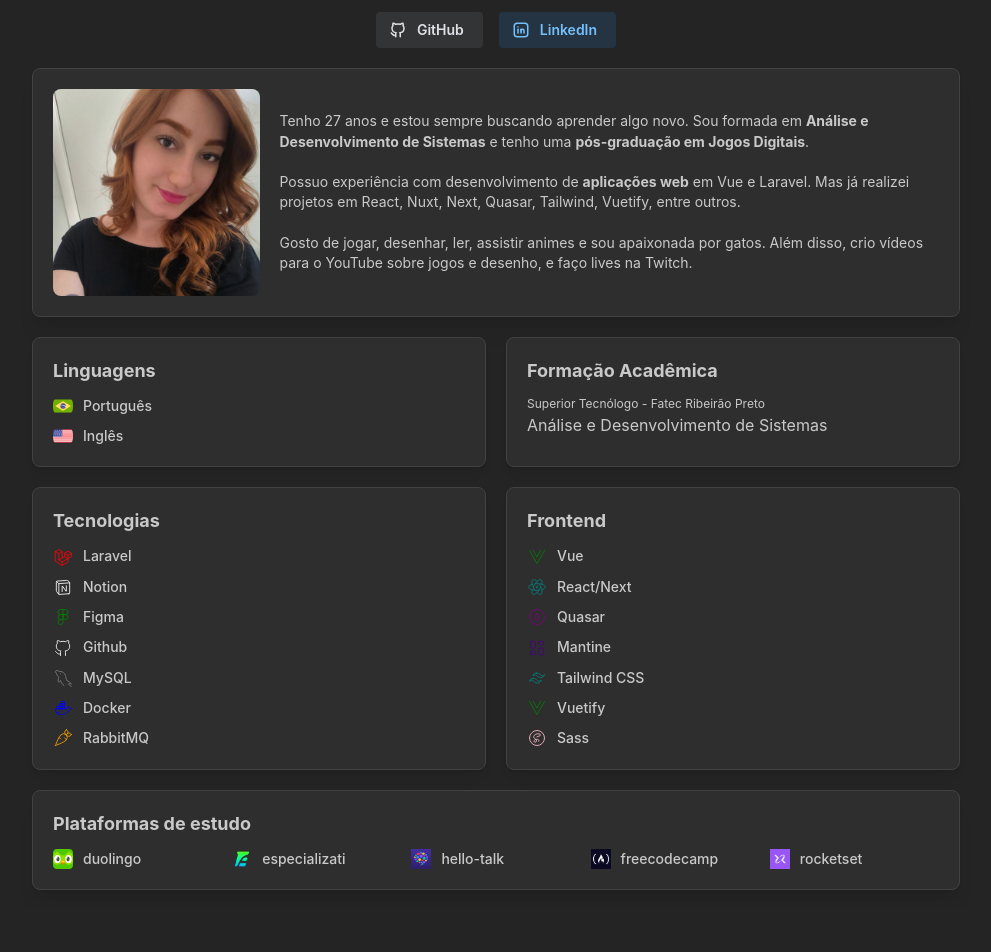
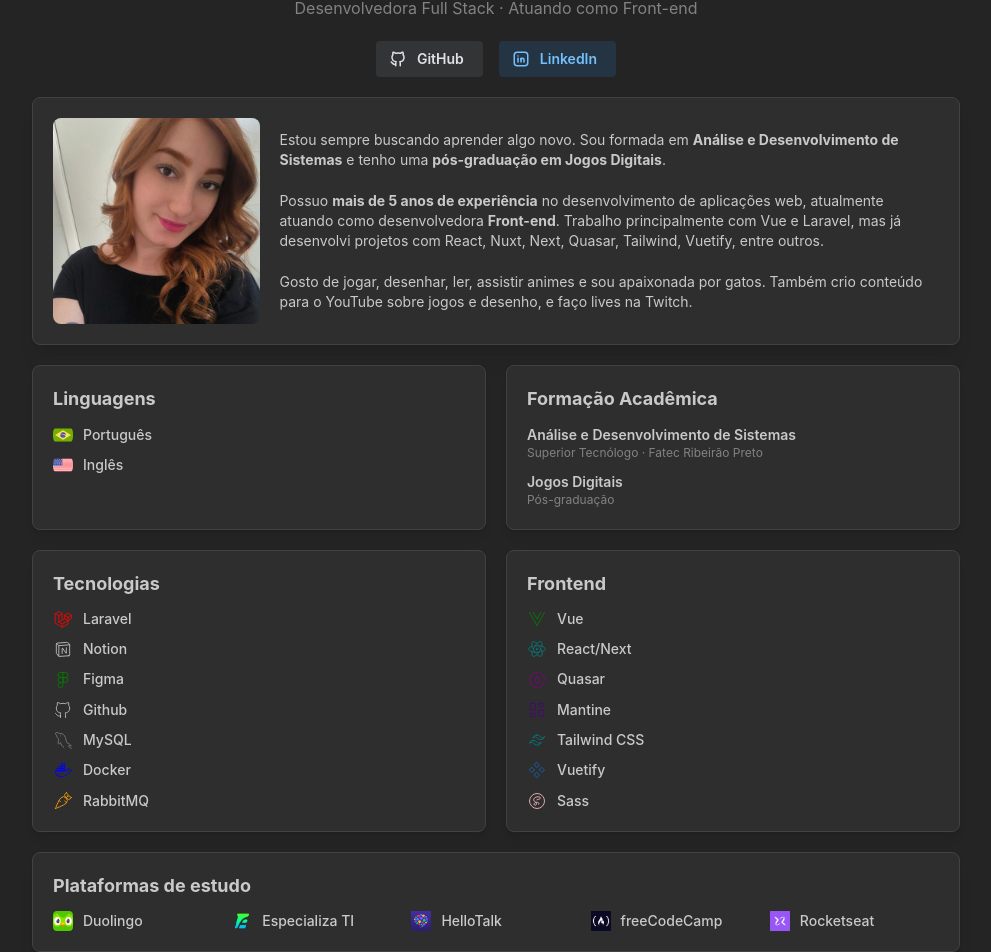
Before and after one commit to Carolinaribeirodacol/portfolio, a Next.js app in the folder frontend/: page /about in a window 1280 px wide. Shown: the part 146-1098 px from the top of the page, without its empty margins (144-1135 px from the left). Before the commit the page ends 1056 px from the top, so only its background shows below. Built offline with nearby package versions, Linux system fonts and the light colour scheme.

Commit message:
feat: atualizações de informação e indexação google + bing

```diff
--- a/frontend/pages/_document.tsx
+++ b/frontend/pages/_document.tsx
@@ -5,6 +5,8 @@
   return (
     <Html lang="en" {...mantineHtmlProps}>
       <Head>
+        <meta name="google-site-verification" content="d_RwfGA1FSQ_7Ko7BGnLxmZy84GKdATmn73ZE9UrAvo" />
+        <meta name="msvalidate.01" content="7E3B0334ABC046F872EC2D820C2384E7" />
         <ColorSchemeScript defaultColorScheme="auto" />
       </Head>
       <body>
--- a/frontend/pages/about.tsx
+++ b/frontend/pages/about.tsx
@@ -1,3 +1,4 @@
+import Head from "next/head";
 import { GithubButton } from "@/components/GithubButton";
 import { LinkedinButton } from "@/components/LinkedinButton";
 import {
@@ -26,6 +27,7 @@
   IconBrandNotion,
   IconBrandFigma,
   IconBrandGithub,
+  IconComponents,
 } from "@tabler/icons-react";
 import { JSX, useMemo } from "react";
 import NextImage from "next/image";
@@ -49,7 +51,7 @@
       },
       {
         name: "Notion",
-        icon: <IconBrandNotion color="white" size={20} stroke={1} />,
+        icon: <IconBrandNotion size={20} stroke={1} />,
       },
       {
         name: "Figma",
@@ -57,7 +59,7 @@
       },
       {
         name: "Github",
-        icon: <IconBrandGithub color="white" size={20} stroke={1} />,
+        icon: <IconBrandGithub size={20} stroke={1} />,
       },
       {
         name: "MySQL",
@@ -99,7 +101,7 @@
       },
       {
         name: "Vuetify",
-        icon: <IconBrandVue color="green" size={20} stroke={1} />,
+        icon: <IconComponents color="#1867C0" size={20} stroke={1} />,
       },
       {
         name: "Sass",
@@ -111,8 +113,15 @@
 
   return (
     <>
+      <Head>
+        <title>Sobre | Carolina</title>
+      </Head>
+
       <Center mb="lg">
-        <Title order={1}>Prazer, Carolina</Title>
+        <Stack align="center" gap={4}>
+          <Title order={1}>Carolina</Title>
+          <Text c="dimmed">Desenvolvedora Full Stack · Atuando como Front-end</Text>
+        </Stack>
       </Center>
 
       <Group justify="center" mt="sm">
@@ -137,18 +146,20 @@
 
           <Grid.Col span={{ base: 12, sm: 9 }}>
             <Text size="sm" fw={400}>
-              Tenho 27 anos e estou sempre buscando aprender algo novo. Sou
-              formada em <b>Análise e Desenvolvimento de Sistemas</b> e tenho
-              uma <b>pós-graduação em Jogos Digitais</b>.
+              Estou sempre buscando aprender algo novo. Sou formada em{" "}
+              <b>Análise e Desenvolvimento de Sistemas</b> e tenho uma{" "}
+              <b>pós-graduação em Jogos Digitais</b>.
               <br />
               <br />
-              Possuo experiência com desenvolvimento de <b>aplicações web</b> em
-              Vue e Laravel. Mas já realizei projetos em React, Nuxt, Next,
-              Quasar, Tailwind, Vuetify, entre outros.
+              Possuo <b>mais de 5 anos de experiência</b> no desenvolvimento de
+              aplicações web, atualmente atuando como desenvolvedora{" "}
+              <b>Front-end</b>. Trabalho principalmente com Vue e Laravel, mas já
+              desenvolvi projetos com React, Nuxt, Next, Quasar, Tailwind,
+              Vuetify, entre outros.
               <br />
               <br />
               Gosto de jogar, desenhar, ler, assistir animes e sou apaixonada
-              por gatos. Além disso, crio vídeos para o YouTube sobre jogos e
+              por gatos. Também crio conteúdo para o YouTube sobre jogos e
               desenho, e faço lives na Twitch.
             </Text>
           </Grid.Col>
@@ -195,11 +206,16 @@
         <Card shadow="sm" padding="lg" radius="md" withBorder>
           <Title order={4}>Formação Acadêmica</Title>
 
-          <Text size="xs" mt="sm">
-            Superior Tecnólogo - Fatec Ribeirão Preto
-          </Text>
-
-          <Text>Análise e Desenvolvimento de Sistemas</Text>
+          <Stack gap="xs" mt="sm">
+            <div>
+              <Text size="sm" fw={600}>Análise e Desenvolvimento de Sistemas</Text>
+              <Text size="xs" c="dimmed">Superior Tecnólogo · Fatec Ribeirão Preto</Text>
+            </div>
+            <div>
+              <Text size="sm" fw={600}>Jogos Digitais</Text>
+              <Text size="xs" c="dimmed">Pós-graduação</Text>
+            </div>
+          </Stack>
         </Card>
       </SimpleGrid>
 
@@ -242,22 +258,22 @@
 
         <SimpleGrid cols={{ base: 1, sm: 3, md: 5 }} spacing="xs" mt="sm">
           {[
-            "duolingo.svg",
-            "especializati.png",
-            "hello-talk.png",
-            "freecodecamp.jpg",
-            "rocketset.png",
-          ].map((img, index) => (
+            { file: "duolingo.svg", label: "Duolingo" },
+            { file: "especializati.png", label: "Especializa TI" },
+            { file: "hello-talk.png", label: "HelloTalk" },
+            { file: "freecodecamp.jpg", label: "freeCodeCamp" },
+            { file: "rocketset.png", label: "Rocketseat" },
+          ].map(({ file, label }, index) => (
             <Group key={index} gap="xs">
               <NextImage
-                src={`/images/${img}`}
-                alt={`Logo ${img}`}
+                src={`/images/${file}`}
+                alt={`Logo ${label}`}
                 width={20}
                 height={20}
                 style={{ objectFit: "contain" }}
               />
               <Text size="sm" fw={500}>
-                {img.split(".")[0]}
+                {label}
               </Text>
             </Group>
           ))}
--- a/frontend/pages/index.tsx
+++ b/frontend/pages/index.tsx
@@ -1,4 +1,5 @@
 import { Text, Button, Group, Title, Space, Stack } from "@mantine/core";
+import Head from "next/head";
 import {
   IconBrandLaravel,
   IconBrandNuxt,
@@ -53,11 +54,15 @@
 
   return (
     <>
+      <Head>
+        <title>Carolina | Portfólio</title>
+      </Head>
+
       <Stack align="center" mt="xl">
         <Parallax align="center">
           <Title order={1}>Oi! Eu sou a Carolina 👋</Title>
           <Text size="lg" maw={600}>
-            Desenvolvedora Full Stack com foco em desenvolvimento web
+            Desenvolvedora Full Stack · Atuando como Front-end
           </Text>
         </Parallax>
 
@@ -70,7 +75,7 @@
         <Space h="md" />
 
         <Title order={2} ta="center">
-          Visite as minhas páginas
+          Explore o meu trabalho
         </Title>
 
         <Group justify="center">
@@ -101,28 +106,28 @@
         <Group gap="lg" wrap="wrap">
           <Stack align="center" gap={4}>
             <IconBrandVue color="green" size={40} stroke={1} />
-            <Text size="xs" c="white">
+            <Text size="xs" c="dimmed">
               Vue
             </Text>
           </Stack>
 
           <Stack align="center" gap={4}>
             <IconBrandNuxt color="green" size={40} stroke={1} />
-            <Text size="xs" c="white">
+            <Text size="xs" c="dimmed">
               Nuxt
             </Text>
           </Stack>
 
           <Stack align="center" gap={4}>
             <IconBrandReact color="teal" size={40} stroke={1} />
-            <Text size="xs" c="white">
+            <Text size="xs" c="dimmed">
               React
             </Text>
           </Stack>
 
           <Stack align="center" gap={4}>
             <IconBrandLaravel color="red" size={40} stroke={1} />
-            <Text size="xs" c="white">
+            <Text size="xs" c="dimmed">
               Laravel
             </Text>
           </Stack>
--- /dev/null
+++ b/frontend/public/google3f841f65f70a0fbd.html
@@ -0,0 +1 @@
+google-site-verification: google3f841f65f70a0fbd.html
```
Also changed, not shown: 1 other file (tests, documents, lock files or other folders).
